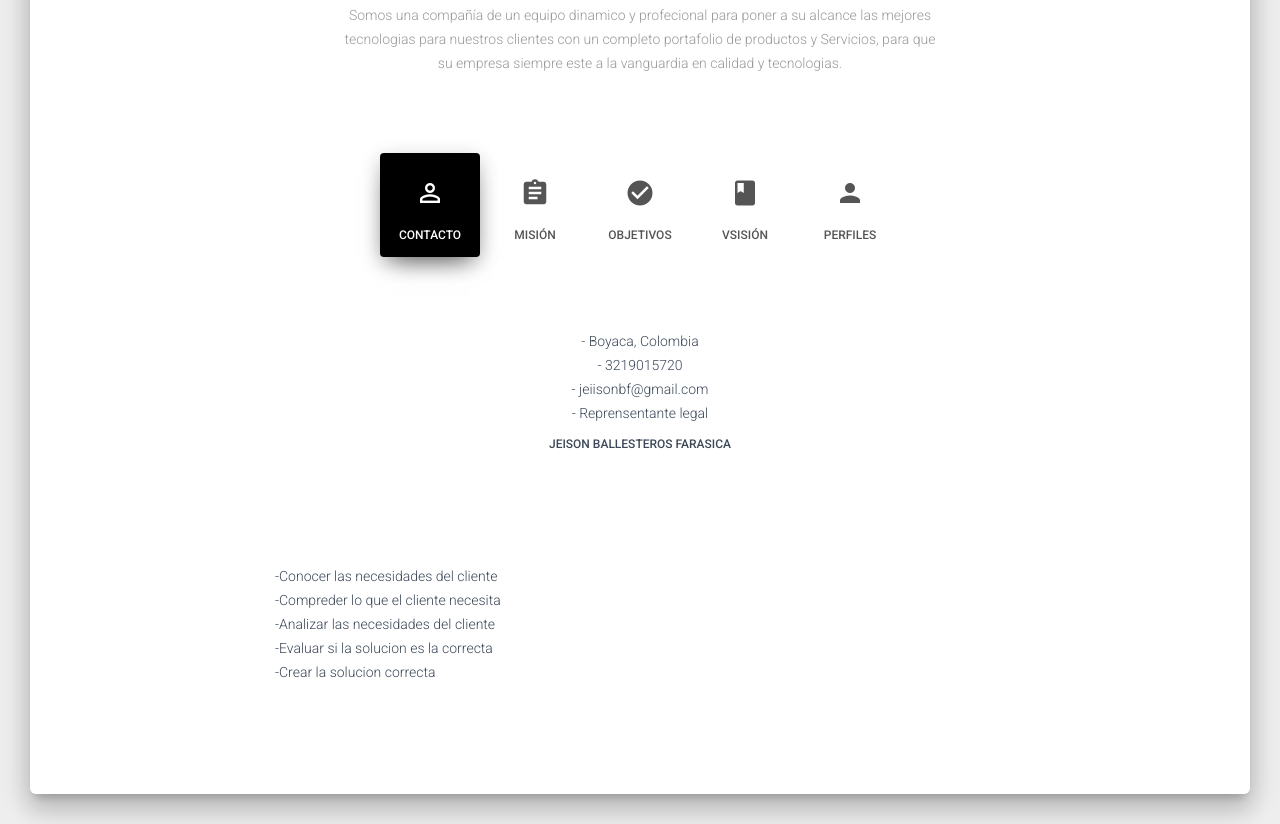
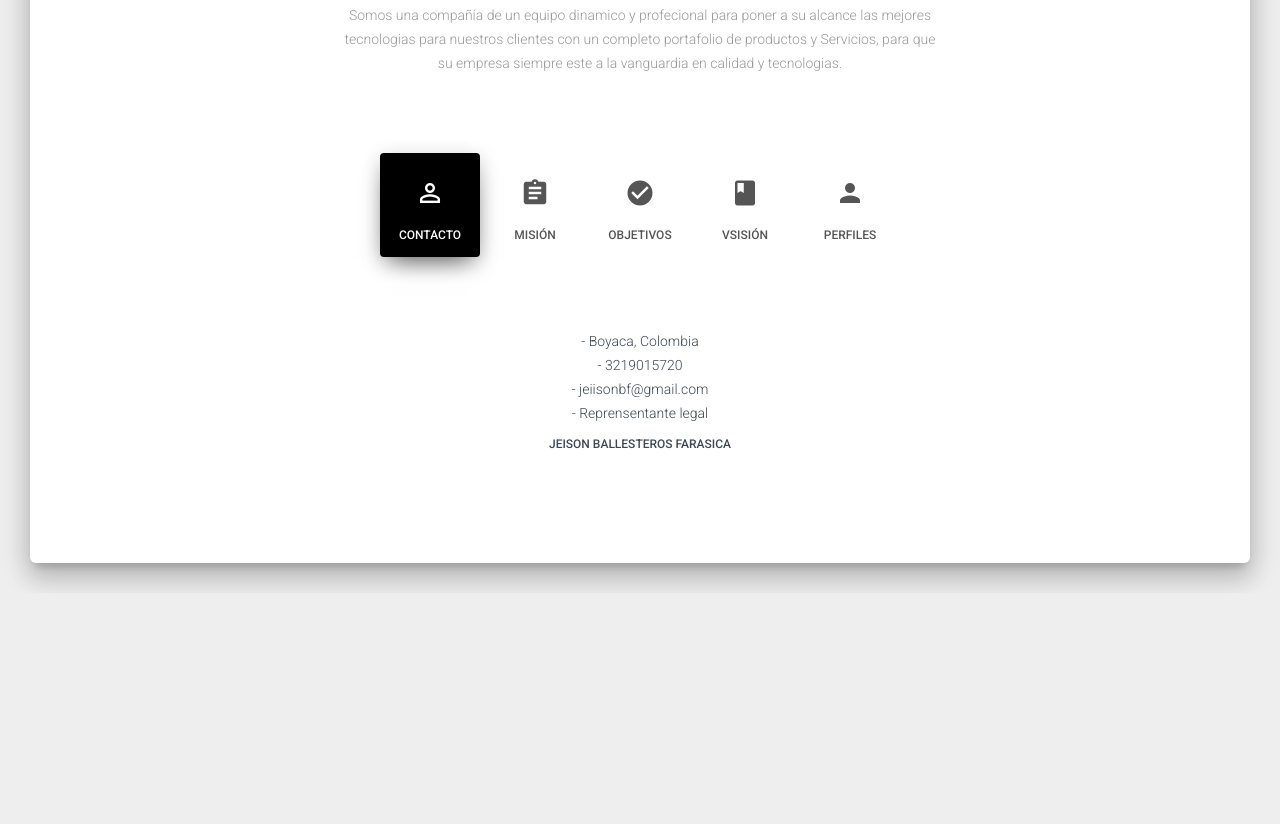
Before and after one commit to FarasicaJeison/LineaEnfasis, a website: page copiade seguridad.html in a window 1280 px wide. Shown: the part 532-1356 px from the top of the page. After the commit the page ends 1125 px from the top, so only its background shows below. Drawn offline with Linux system fonts and the light colour scheme; some packages are replaced by stand-ins of ours.

Commit message:
copia de seguridad 2

```diff
--- a/copiade seguridad.html
+++ b/copiade seguridad.html
@@ -192,7 +192,7 @@
                </div>
              </div>
            </div>
-           <div class="tab-pane active text-center gallery" id="objetivos">
+           <div class="tab-pane text-center gallery" id="objetivos">
              <div class="row">
                <div class="col-md-2 ml-auto">
 
```
Also changed, not shown: JeisonBallesteros.html (+1 -1 lines).
